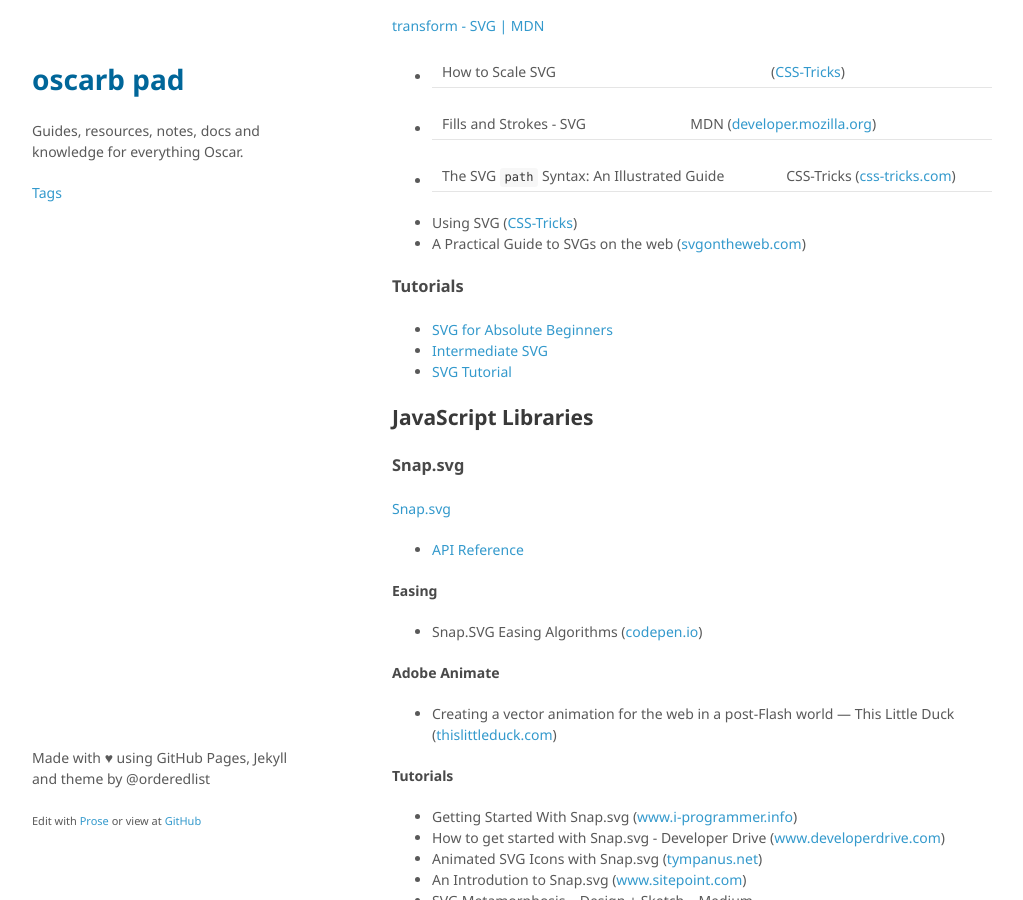
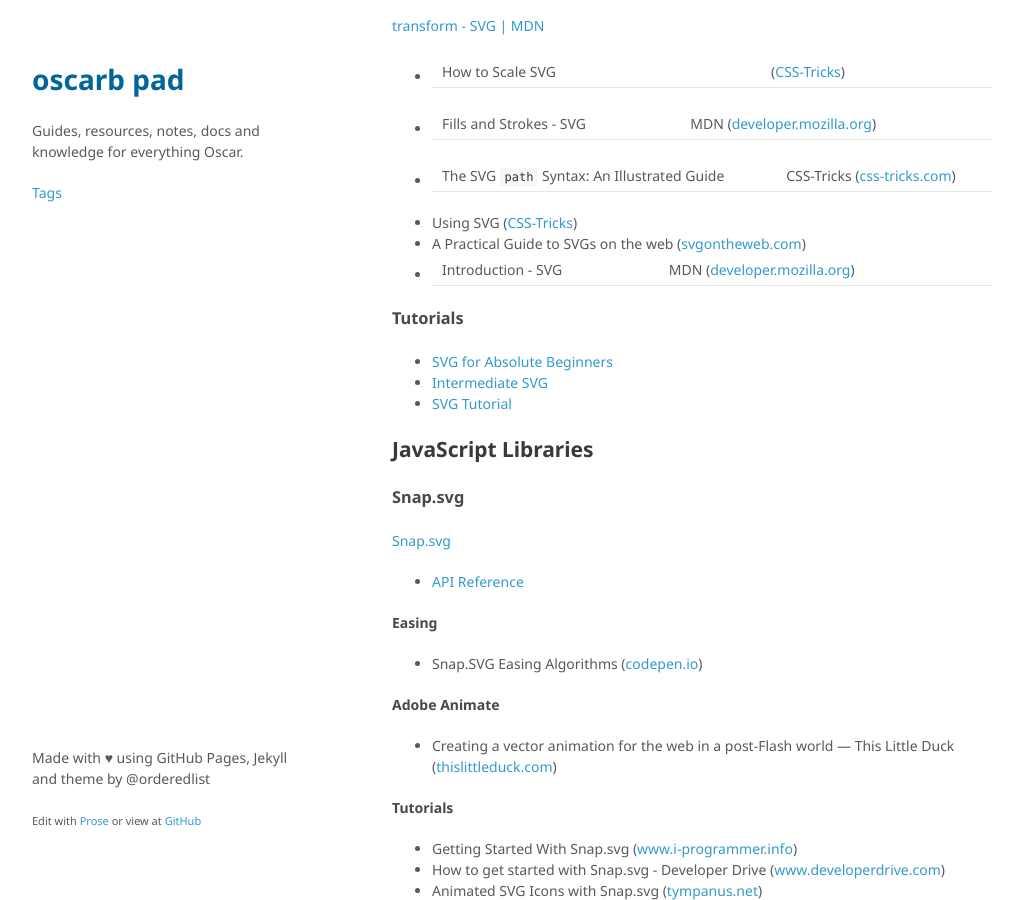
Before and after one commit to oscarb/pad, a Jekyll site: the page built from _docs/web-animation.md, in a window 1280 px wide and 900 px high, scrolled down 660 px. Shown: the whole window, without its empty margins (128-1151 px from the left). Built offline with Jekyll 4.4.1, drawn with Linux system fonts in a browser that asks for light colours; some web fonts are replaced.

Commit message:
Update web-animation.md

```diff
--- a/_docs/web-animation.md
+++ b/_docs/web-animation.md
@@ -33,6 +33,7 @@ published: true
 * The SVG `path` Syntax: An Illustrated Guide | CSS-Tricks ([css-tricks.com](https://css-tricks.com/svg-path-syntax-illustrated-guide/))
 * Using SVG ([CSS-Tricks](https://css-tricks.com/using-svg/))
 * A Practical Guide to SVGs on the web ([svgontheweb.com](https://svgontheweb.com/))
+* Introduction - SVG | MDN ([developer.mozilla.org](https://developer.mozilla.org/en-US/docs/Web/SVG/Tutorial/Introduction))
 
 ### Tutorials
 
```
